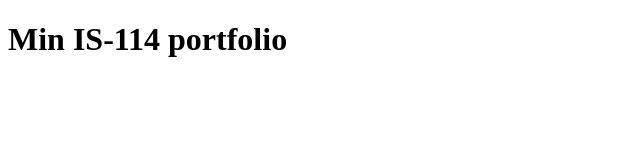
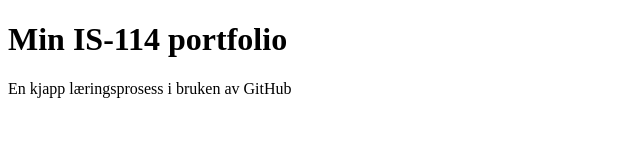
Before and after one commit to JonAarebakk/Meningsbaerende, a plain HTML site: page docs/index.html in a window 1280 px wide. Shown: the whole page, without its empty margins (0-640 px from the left). Drawn offline with Linux system fonts and the light colour scheme.

Commit message:
Update index.html

```diff
--- a/docs/index.html
+++ b/docs/index.html
@@ -3,8 +3,10 @@
 <head>
 	<meta charset="utf-8">
 	<meta name="viewport" content="width=device-width, initial-scale=1">
+	<title>(Jon Engravslia Aarebakk)</title>
 </head>
 <body>
 	<h1>Min IS-114 portfolio</h1>
+	<p>En kjapp læringsprosess i bruken av GitHub </p>
 </body>
 </html>
```
